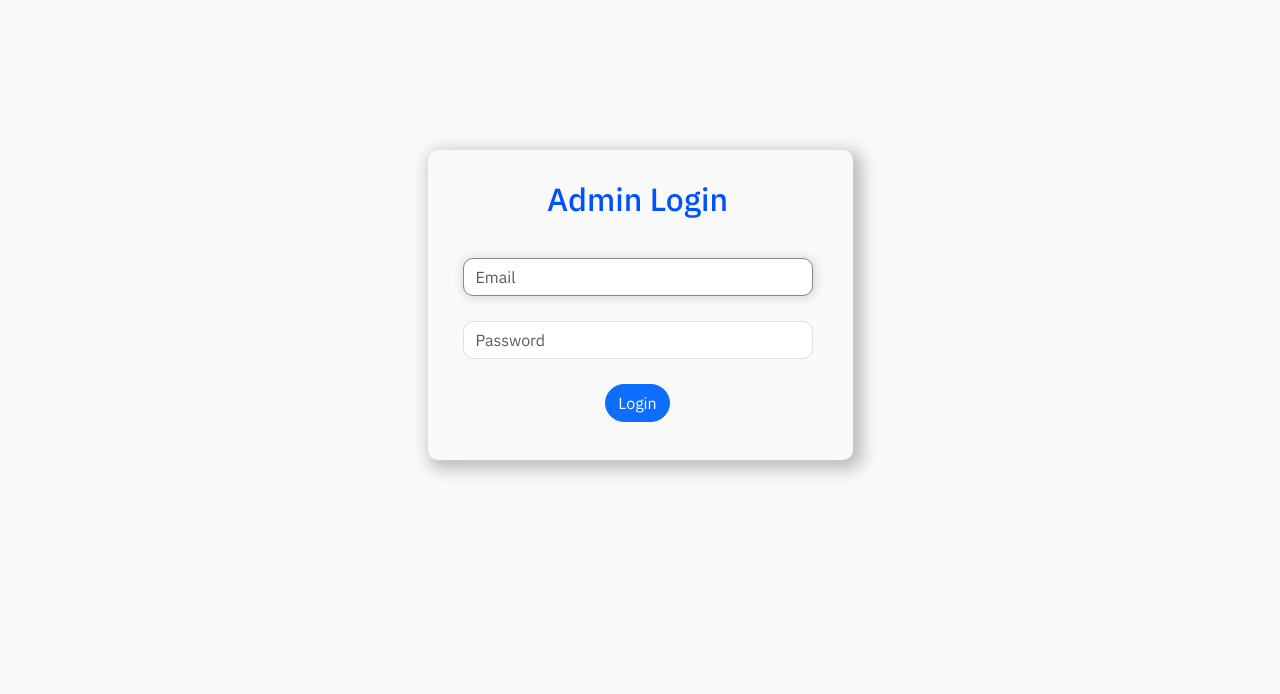
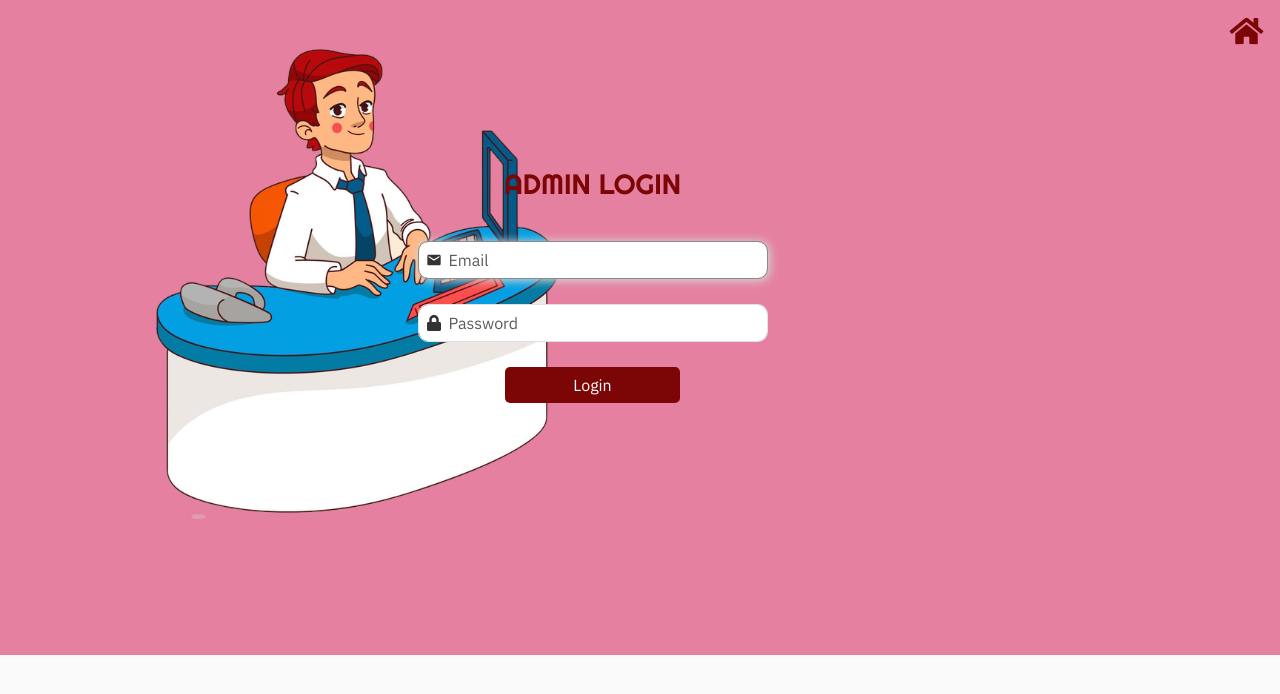
Before and after one commit to AskinasNatemin/KHFrontend, a React (Create React App) app: page /AdminLogin in a window 1280 px wide. Shown: the top 694 px of the page. Built offline with nearby package versions, Linux system fonts and the light colour scheme.

Commit message:
changes are made

```diff
--- a/src/Components/Admin/AdminLogin.jsx
+++ b/src/Components/Admin/AdminLogin.jsx
@@ -2,11 +2,16 @@ import React, { useState } from "react";
 import "../../Styles/Admin/AdminLogin.css";
 import axios from "axios";
 import { useNavigate } from "react-router-dom";
+import { HiOutlineEye, HiOutlineEyeOff } from "react-icons/hi";
+import { FaHome } from "react-icons/fa";
+import { MdEmail } from "react-icons/md";
+import { FaLock } from "react-icons/fa";
 
 const AdminLogin = () => {
+  const [showPassword, setShowPassword] = useState(false);
   const [state, setState] = useState({
-    email: "", // Change to lowercase
-    password: "", // Change to lowercase
+    email: "",
+    password: "",
   });
 
   const navigate = useNavigate();
@@ -18,70 +23,80 @@ const AdminLogin = () => {
   const handleLogin = async (e) => {
     e.preventDefault();
     try {
-      // Send login request to backend
       const response = await axios.post("http://localhost:5001/AdminLogin", {
         email: state.email,
         password: state.password,
       });
-      // On successful login, handle the response (you can store token, admin info, etc.)
-      alert(response.data.message); // You can show success messages or redirect
 
-      // You could store the admin info in localStorage or context, if needed
-      // localStorage.setItem("adminEmail", response.data.adminEmail);
-
+      alert(response.data.message);
       navigate("/AdminDashboard");
     } catch (error) {
-      // Handle errors (incorrect login)
-      if (error.response && error.response.data) {
-        alert(error.response.data.message);
-      } else {
-        alert("An error occurred. Please try again.");
-      }
+      alert(
+        error.response?.data?.message || "An error occurred. Please try again."
+      );
     }
   };
 
+  const handleGoBack = () => {
+    navigate("/");
+  };
+
   return (
-    <div>
+    <div className="adminlogcontainer">
+      <div className="adminlogGoBackContainer p-3 w-100">
+        <FaHome
+          onClick={handleGoBack}
+          className="adminlogGoBackIcon float-end"
+        />
+      </div>
       <form onSubmit={handleLogin}>
         <div className="adminborder">
-          <span className="">
           <div className="admininput">
             <div className="adminhead">
-                <h2>Admin Login</h2>
+              <h3>ADMIN LOGIN</h3>
             </div>
 
-              <div className="mb-3">
+            <div className="position-relative mb-3">
+              <MdEmail className="position-absolute top-50 start-0 translate-middle-y ms-2  " />
               <input
                 autoFocus
                 onChange={change}
                 type="email"
                 className="form-control"
-                  id="exampleFormControlInput1"
                 placeholder="Email"
-                  name="email" // Change to lowercase
+                name="email"
                 required
-                  value={state.email} // Change to lowercase
+                value={state.email}
               />
             </div>
-              <div className="mb-3">
+
+            <div className="position-relative mb-3">
+              <FaLock className="position-absolute top-50 start-0 translate-middle-y ms-2  stafflogincustom-icon " />
               <input
                 onChange={change}
-                  type="password"
+                type={showPassword ? "text" : "password"}
                 className="form-control"
-                  id="exampleFormControlInput3"
                 placeholder="Password"
-                  name="password" // Change to lowercase
+                name="password"
                 required
-                  value={state.password} // Change to lowercase
+                value={state.password}
               />
+              {state.password && (
+                <span
+                  onClick={() => setShowPassword(!showPassword)}
+                  className="position-absolute top-50 end-0 translate-middle-y pe-3"
+                  style={{ cursor: "pointer", color: "#6c757d" }}
+                >
+                  {showPassword ? <HiOutlineEyeOff /> : <HiOutlineEye />}
+                </span>
+              )}
             </div>
-              <div className="d-grid gap-2 col-6 mx-auto adminbutton">
-                <button className="btn btn-primary" type="Submit">
+            <div className="d-grid gap-2 col-6 mx-auto adminlogbutton">
+              <button className="btn btn-danger" type="submit">
                 Login
               </button>
             </div>
           </div>
-          </span>
         </div>
       </form>
     </div>
--- a/src/Components/Staff/StaffLogin.jsx
+++ b/src/Components/Staff/StaffLogin.jsx
@@ -9,7 +9,7 @@ import { FaLock } from "react-icons/fa";
 import { FaHome } from "react-icons/fa";
 import { FiAlertTriangle } from "react-icons/fi";
 import { TiTick } from "react-icons/ti";
-
+import stafflogImg from "../../Assets/images/LoginImage/studentLoginIMG.png"
 import axios from "axios";
 import { loggData } from "../Context/AppContext";
 
@@ -76,7 +76,11 @@ const StaffLogin = () => {
           className="stafflogGoBackIcon float-end"
         />
       </div>
-      <div className="stafflogborder">
+      <div class="container">
+  <div class="row">
+    <div class="col-9">.col-9</div>
+    <div className="col-4"><img src={stafflogImg}/></div>
+    <div class="col-6"><div className="stafflogborder">
         <span className="">
           <div className="staffloghead">
             <h3> STAFF LOGIN</h3>
@@ -154,7 +158,10 @@ const StaffLogin = () => {
             </div>
           </div>
         </span>
-      </div>
+      </div><br/>Subsequent columns continue along the new line.</div>
+  </div>
+</div>
+
     </div>
   );
 };
--- a/src/Components/Student/StudentForgetPassword.jsx
+++ b/src/Components/Student/StudentForgetPassword.jsx
@@ -164,8 +164,8 @@ function StudentForgetPassword() {
 
           {!state.showPasswordField && (
             <div className="d-grid gap-2 col-6 mx-auto studentForgetbutton">
-              <button className="btn btn-primary studentForgetcustom-btn" onClick={handleEmailSubmit}>
-                Enter
+              <button className="btn btn-danger studentForgetcustom-btn" onClick={handleEmailSubmit}>
+                ENTER
               </button>
             </div>
           )}
@@ -197,10 +197,10 @@ function StudentForgetPassword() {
 
               <div className="d-grid gap-2 col-6 mx-auto studentForgetbutton">
                 <button
-                  className="btn btn-primary studentForgetcustom-btn"
+                  className="btn btn-danger studentForgetcustom-btn"
                   onClick={handleResetPassword}
                 >
-                  Confirm
+                  CONFIRM
                 </button>
               </div>
             </>
--- a/src/Styles/Admin/AdminLogin.css
+++ b/src/Styles/Admin/AdminLogin.css
@@ -1,32 +1,58 @@
+@import url("https://fonts.googleapis.com/css2?family=Righteous&display=swap");
+
 .adminborder {
-  margin: auto;
-  margin-top: 150px;
-  height: 310px;
-  width: 425px;
-  border-radius: 10px;
-  box-shadow: 5px 5px 15px 5px rgb(197, 191, 191);
+  padding-bottom: 30px;
+  width: 500px;
+  margin-right: 150px;
+  margin-top: 100px;
+  margin-left: 55px;
 }
-.adminhead {
-  padding-top:30px;
+.adminlogcontainer{
+  background-image: url(../../Assets/images/AdminImage/AdminLoginImg.png);
+  height: 100vh;
+  display: flex;
+  align-items: center;
+  flex-direction: column;
+  background-size: cover;
+  background-position: 0 -145px;
+  background-repeat: no-repeat;
+  position: relative;
+}
+.adminhead  h3{
+  font-weight: 400;
+  padding-top: 5px;
   text-align: center;
   margin-bottom: 40px;
-  color: rgb(0, 81, 255);
+  font-family: "Righteous", serif;
+  color: rgb(124, 6, 6);
 }
 .admininput {
   width: 350px;
-  margin-left: 35px;
+  margin: auto;
 }
 .admininput input {
   margin-bottom: 25px;
   border-radius: 10px;
+  padding-left: 30px;
 }
-.adminbutton {
-  justify-content: center;
+.adminlogbutton button {
+  border-radius: 5px;
+  background-color: rgb(124, 6, 6);
+  border: rgb(124, 6, 6);
 }
-.adminbutton button {
-  border-radius: 50px;
+.adminlogbutton button:hover {
+  background-color: rgb(153, 8, 8);
+}
+.adminlogcustom-btn:active {
+  background-color: rgb(151, 50, 50) !important; /* Green color */
 }
 .form-control:focus {
   border-color: rgb(138, 138, 138);
   box-shadow: 1px 1px 10px 1px rgb(192, 190, 190);
 }
+.adminlogGoBackIcon {
+  height: 30px;
+  width: 35px;
+  cursor: pointer;
+  color: rgb(124, 6, 6);
+}
--- a/src/Styles/Staff/StaffLogin.css
+++ b/src/Styles/Staff/StaffLogin.css
@@ -1,22 +1,22 @@
 @import url("https://fonts.googleapis.com/css2?family=Righteous&display=swap");
 
 .stafflogborder {
-  padding-bottom: 30px;
+  margin-top: 100px;
   width: 500px;
-  margin-right: 150px;
-  margin-top: 100px;
-  margin-left: 355px;
+  border:2px solid black
+
 }
 .stafflogcontainer {
-  background-image: url(../../Assets/images/LoginImage/StaffLogImg.png);
+  background-color:#E580A0 ;
   height: 100vh;
   display: flex;
   align-items: center;
   flex-direction: column;
   background-size: cover;
-  background-position: 0 -145px;
+  /* background-position: 0 -145px; */
   background-repeat: no-repeat;
   position: relative;
+  border:2px solid black
 }
 .staffloghead h3 {
   font-weight: 400;
@@ -35,6 +35,7 @@
 .staffloginput {
   width: 350px;
   margin: auto;
+
 }
 .staffloginput input {
   margin-bottom: 25px;
@@ -70,23 +71,15 @@
 }
 
 .stafflogerrorContainer {
-  min-width: 200px;
-  max-width: fit-content;
-  width: auto;
-  height: auto;
-  padding: 10px 15px;
+  height: 50px;
+  width: 260px;
   margin: auto;
   margin-bottom: 15px;
   background-color: rgb(248, 248, 248);
   color: rgb(255, 0, 0);
   display: flex;
   align-items: center;
-  justify-content: center;
   font-family: Arial, Helvetica, sans-serif;
-  text-align: center;
-  border-radius: 5px;
-  word-wrap: break-word;
-  white-space: normal;
 }
 
 .stafflogsuccessContainer {
@@ -104,7 +97,7 @@
 .stafflogerroricon {
   margin-bottom: 3px;
   padding-right: 7px;
-
+  padding-left: 10px;
 }
 .stafflogsuccessicon{
   margin-bottom: 3px;
--- a/src/Styles/Student/StudentForgetPassword.css
+++ b/src/Styles/Student/StudentForgetPassword.css
@@ -70,7 +70,7 @@
 .studentForgetbutton button:hover{
     background-color: rgb(153, 8, 8);
 }
-.studentForgeterrorContainer{
+.studentForgeterrorContainer {
   min-width: 200px;
   max-width: fit-content;
   width: auto;
@@ -88,6 +88,19 @@
   border-radius: 5px;
   word-wrap: break-word;
   white-space: normal;
+}
+
+@media (max-width: 480px) {
+  .studentForgeterrorContainer {
+    font-size: 14px;
+    padding: 8px 12px;
+  }
+}
+
+@media (min-width: 768px) {
+  .studentForgeterrorContainer {
+    font-size: 16px;
+  }
 }
 .studentForgetsuccessContainer {
   height: 50px;
--- a/src/Styles/Student/StudentReg.css
+++ b/src/Styles/Student/StudentReg.css
@@ -75,3 +75,55 @@
     background-color:rgb(151, 50, 50)!important; /* Green color */
 
   }
+  .studentRegerrorContainer {
+    min-width: 200px;
+    max-width: fit-content;
+    width: auto;
+    height: auto;
+    padding: 10px 15px;
+    margin: auto;
+    margin-bottom: 15px;
+    background-color: rgb(248, 248, 248);
+    color: rgb(255, 0, 0);
+    display: flex;
+    align-items: center;
+    justify-content: center;
+    font-family: Arial, Helvetica, sans-serif;
+    text-align: center;
+    border-radius: 5px;
+    word-wrap: break-word;
+    white-space: normal;
+  }
+
+  @media (max-width: 480px) {
+    .studentRegerrorContainer {
+      font-size: 14px;
+      padding: 8px 12px;
+    }
+  }
+
+  @media (min-width: 768px) {
+    .studentRegerrorContainer {
+      font-size: 16px;
+    }
+  }
+.studentRegerroricon{
+    margin-bottom: 3px;
+    padding-right: 7px;
+}
+.studentRegsuccessContainer {
+    height: 50px;
+    width: 260px;
+    margin: auto;
+    margin-bottom: 15px;
+    background-color: rgba(188, 248, 156, 0.582);
+    color: rgb(59, 128, 53);
+    display: flex;
+    align-items: center;
+    font-family: Arial, Helvetica, sans-serif;
+  }
+  .studentRegsuccessicon {
+    margin-bottom: 3px;
+    padding-right: 7px;
+    padding-left: 10px;
+  }
```
Also changed, not shown: src/Components/Staff/StaffRegistration.jsx (+4 -3 lines), src/Components/Student/StudentRegistration.jsx (+20 -7 lines), src/Assets/images/AdminImage/AdminLoginImg.png (added), src/Assets/images/LoginImage/studentLoginIMG.png (added). Lines whose indentation alone changed are shown as unchanged.
